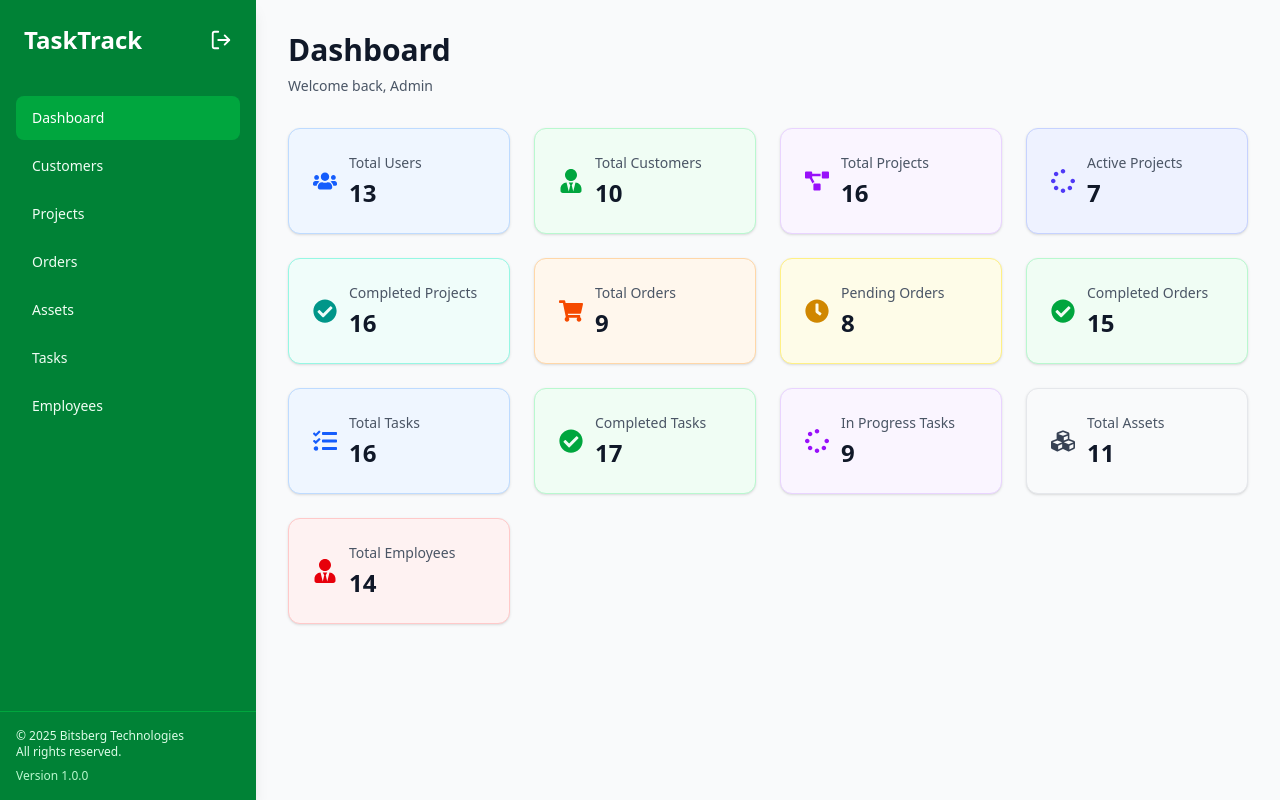
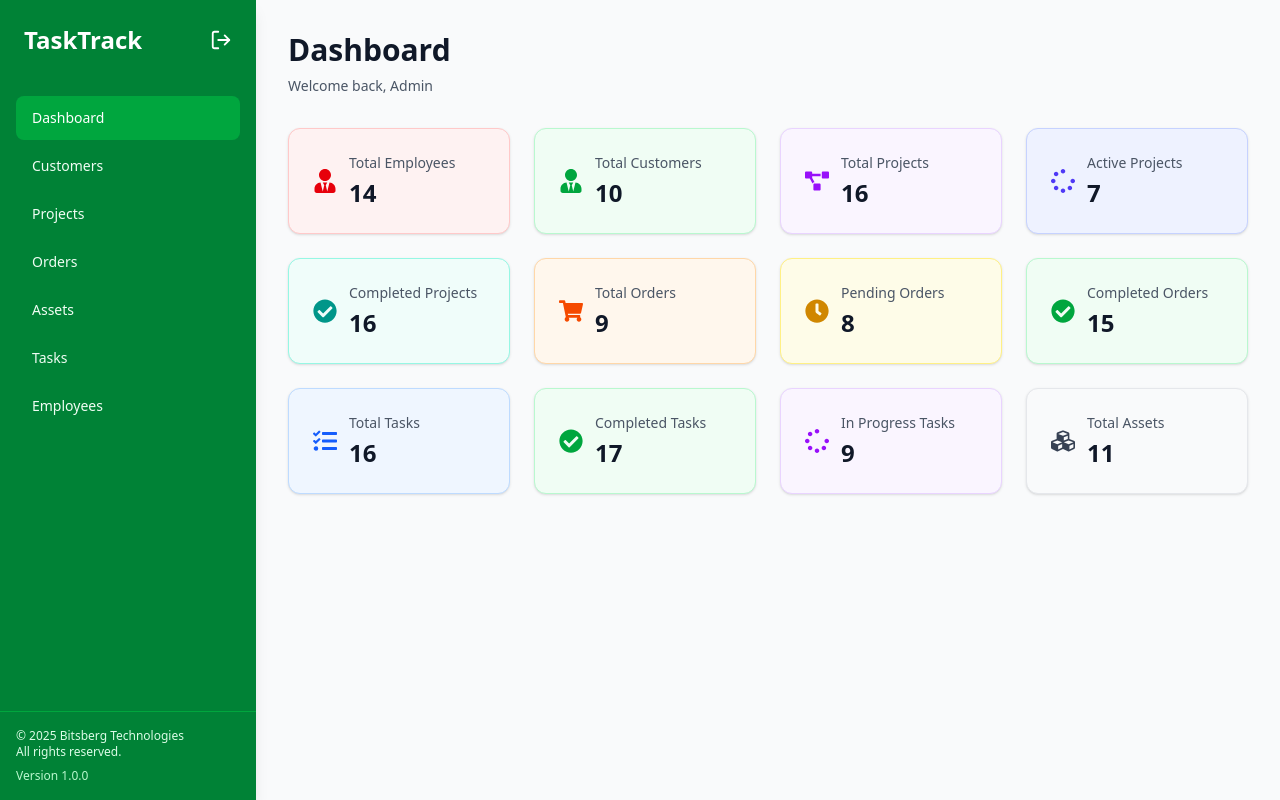
Before and after one commit to usmanabdullahbn/Task-Track-Admin-Panel, a React (Vite) app: page / in a window 1280 px wide. Built offline with nearby package versions, Linux system fonts and the light colour scheme; sample sign-in values are in the browser's storage.

Commit message:
fixing the error

```diff
--- a/src/component/dashboard-stats.jsx
+++ b/src/component/dashboard-stats.jsx
@@ -13,11 +13,12 @@ import {
 
 const DashboardStats = ({ stats = {} }) => {
   const statItems = [
+
     {
-      label: "Total Users",
-      value: stats.totalUsers || 13,
-      color: "bg-blue-50 border-blue-200 text-blue-600",
-      icon: <FaUsers />,
+      label: "Total Employees",
+      value: stats.totalEmployees || 14,
+      color: "bg-red-50 border-red-200 text-red-600",
+      icon: <FaUserTie />,
     },
     {
       label: "Total Customers",
@@ -85,12 +86,6 @@ const DashboardStats = ({ stats = {} }) => {
       color: "bg-gray-50 border-gray-200 text-gray-700",
       icon: <FaCubes />,
     },
-    {
-      label: "Total Employees",
-      value: stats.totalEmployees || 14,
-      color: "bg-red-50 border-red-200 text-red-600",
-      icon: <FaUserTie />,
-    },
   ];
 
   return (
```
